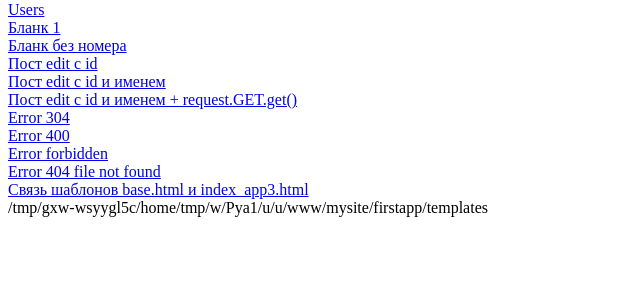
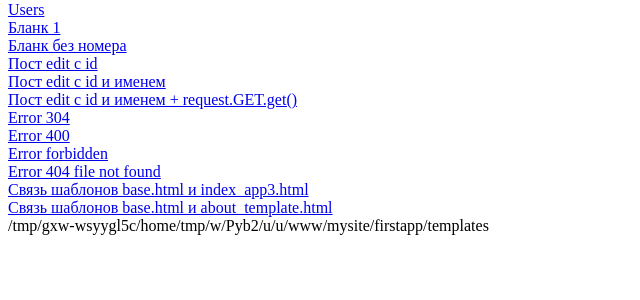
Before and after one commit to Randry1/my-first-blog2, a Django app: page /firstapp/ in a window 1280 px wide. Shown: the part 465-765 px from the top of the page, without its empty margins (0-640 px from the left). Run offline with Django 3.2, Linux system fonts and the light colour scheme.

Commit message:
шаблоны, добовление связи base.html и about_template.html

```diff
--- a/mysite/firstapp/templates/firstapp/base.html
+++ b/mysite/firstapp/templates/firstapp/base.html
@@ -1,5 +1,5 @@
 <!DOCTYPE html>
-<html lang="en">
+<html lang="ru">
 <head>
     <meta charset="UTF-8">
     <title>{% block title %}Заголовок{% endblock %}</title>
--- a/mysite/firstapp/urls.py
+++ b/mysite/firstapp/urls.py
@@ -4,12 +4,13 @@ from django.views.generic import TemplateView
 
 urlpatterns = [
     # path('about/',views.about, name='about'),
+    path('about_template/', views.about_template, name='about_template'),
     re_path(r'^about', views.about),
-    path('contact/',views.contact, name='contact'),
+    path('contact/', views.contact, name='contact'),
     path('', views.index, name='index'),
     path('products/<int:productid>/', views.products, name='products'),
     re_path(r'^users/(?P<id>\d+)/(?P<name>\D+)/', views.users, name='users'),
-    #r'^*началозапроса* blank*название функуии во views.py /(?P<blankid>\d+)*описания переменных*/(?P<name>\D+)/(?P<phone>\d+)/'
+    # r'^*началозапроса* blank*название функуии во views.py /(?P<blankid>\d+)*описания переменных*/(?P<name>\D+)/(?P<phone>\d+)/'
     re_path(r'^blanks/(?P<blankid>\d+)/(?P<name>\D+)/(?P<phone>\d+)/', views.blanks, name='blanks'),
     re_path(r'^mod_products/$', views.mod_products, name='mod_products'),
     re_path(r'^mod_products/(?P<productid>\d+)/', views.mod_products, name='mod_products'),
--- a/mysite/firstapp/views.py
+++ b/mysite/firstapp/views.py
@@ -26,6 +26,7 @@ def index(request):
     content += '<a href="/firstapp/m403" class="btn btn-info">Error forbidden</a><br>'
     content += '<a href="/firstapp/m404" class="btn btn-info">Error 404 file not found</a><br>'
     content += '<a href="/firstapp/index_app3" class="btn btn-info">Связь шаблонов base.html и index_app3.html</a><br>'
+    content += '<a href="/firstapp/about_template/" class="btn btn-info">Связь шаблонов base.html и about_template.html</a><br>'
     path_file = os.path.join(os.path.dirname(os.path.abspath(__file__)), 'templates')
     return render(request, 'firstapp/home.html', {'content': content, 'file': path_file})
 
@@ -124,3 +125,8 @@ def index_app2(request):
 def index_app3(request):
     '''Пример связки базового шаблона и индекса'''
     return render(request, 'firstapp/index_app3.html')
+
+
+def about_template(request):
+    '''Связь шаблонов base.html и about_template.html'''
+    return render(request, 'firstapp/about_template.html')
```
Also changed, not shown: mysite/firstapp/templates/firstapp/about_template.html (added, +7 -0 lines).
